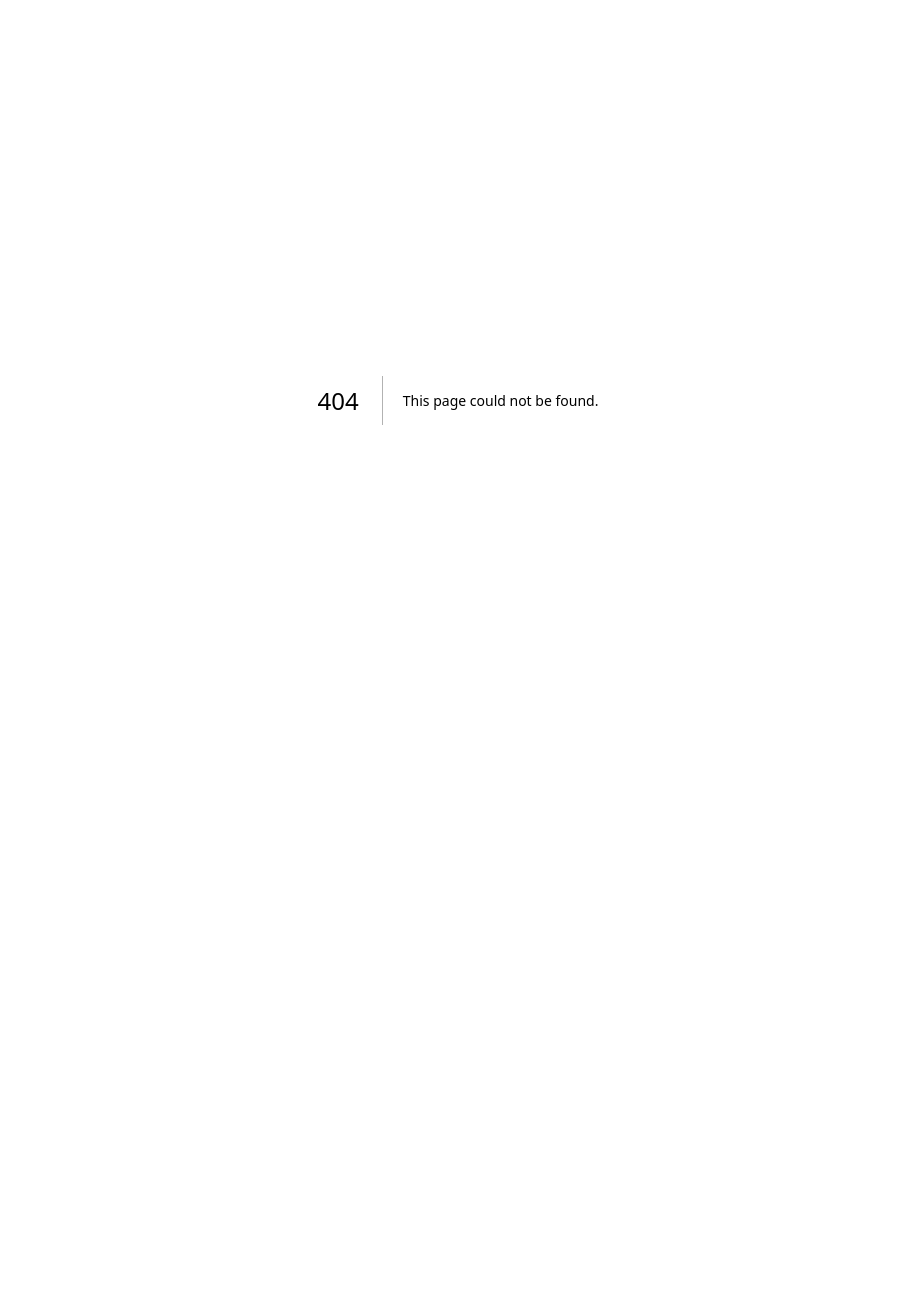
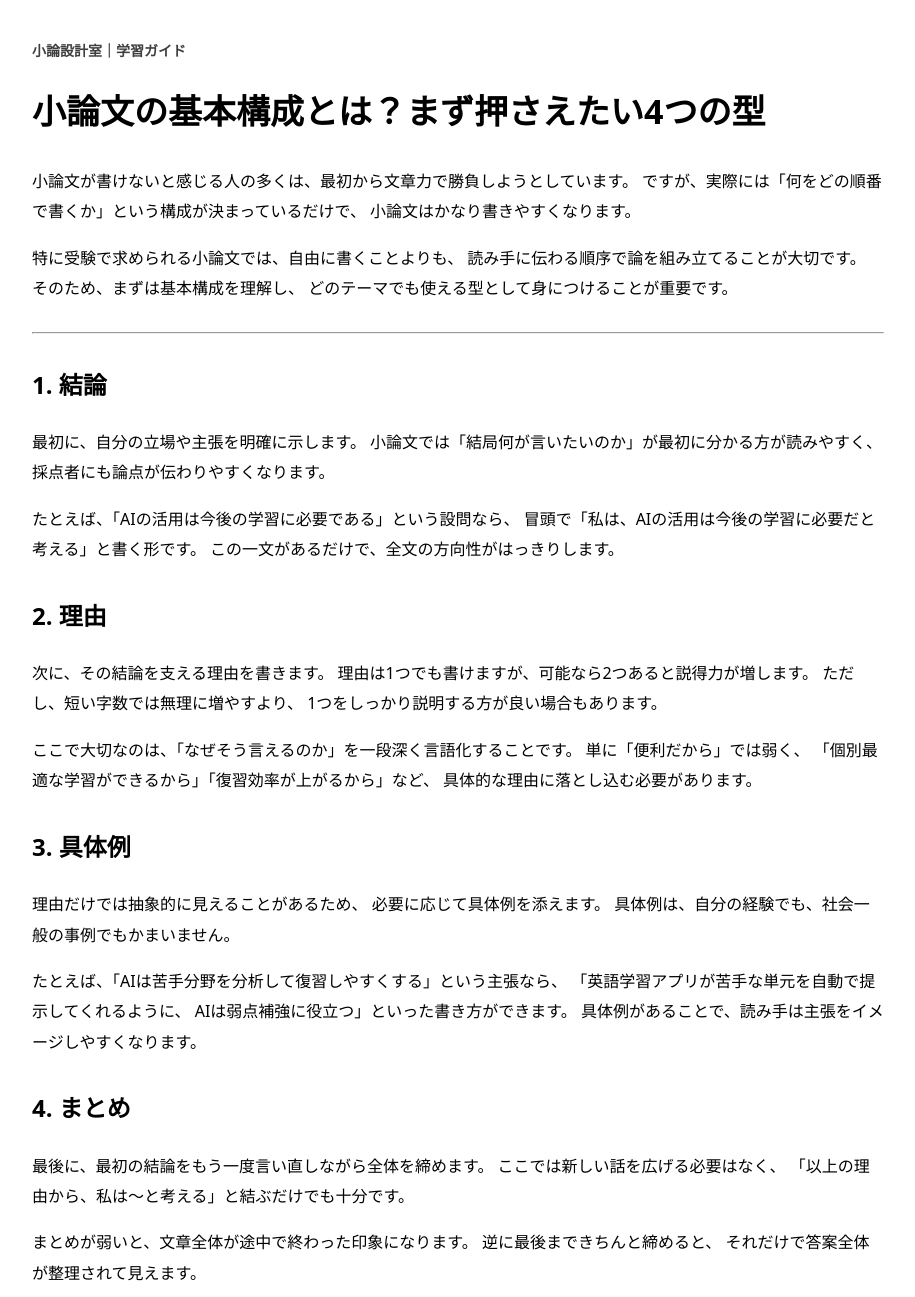
Before and after one commit to roromukuro-afk/shoron-rewarded-web, a Next.js app: page /guide/essay-structure in a window 1280 px wide. Before the commit this address had no page. Shown: the top 1297 px of the page, without its empty margins (182-1097 px from the left). Before the commit the page ends 800 px from the top, so only its background shows below. Built offline with nearby package versions, Linux system fonts and the light colour scheme.

Commit message:
add first guide article

```diff
--- /dev/null
+++ b/app/guide/essay-structure/page.tsx
@@ -0,0 +1,119 @@
+import Link from "next/link";
+
+export default function EssayStructureGuidePage() {
+  return (
+    <main style={{ maxWidth: 900, margin: "0 auto", padding: 24, lineHeight: 1.9 }}>
+      <p style={{ fontSize: 14, opacity: 0.75, fontWeight: 700 }}>
+        小論設計室｜学習ガイド
+      </p>
+
+      <h1 style={{ fontSize: 34, fontWeight: 900, marginTop: 8 }}>
+        小論文の基本構成とは？まず押さえたい4つの型
+      </h1>
+
+      <p style={{ marginTop: 16 }}>
+        小論文が書けないと感じる人の多くは、最初から文章力で勝負しようとしています。
+        ですが、実際には「何をどの順番で書くか」という構成が決まっているだけで、
+        小論文はかなり書きやすくなります。
+      </p>
+
+      <p style={{ marginTop: 12 }}>
+        特に受験で求められる小論文では、自由に書くことよりも、
+        読み手に伝わる順序で論を組み立てることが大切です。
+        そのため、まずは基本構成を理解し、
+        どのテーマでも使える型として身につけることが重要です。
+      </p>
+
+      <hr style={{ margin: "28px 0" }} />
+
+      <section>
+        <h2 style={{ fontSize: 24, fontWeight: 900 }}>1. 結論</h2>
+        <p style={{ marginTop: 12 }}>
+          最初に、自分の立場や主張を明確に示します。
+          小論文では「結局何が言いたいのか」が最初に分かる方が読みやすく、
+          採点者にも論点が伝わりやすくなります。
+        </p>
+
+        <p style={{ marginTop: 12 }}>
+          たとえば、「AIの活用は今後の学習に必要である」という設問なら、
+          冒頭で「私は、AIの活用は今後の学習に必要だと考える」と書く形です。
+          この一文があるだけで、全文の方向性がはっきりします。
+        </p>
+      </section>
+
+      <section style={{ marginTop: 28 }}>
+        <h2 style={{ fontSize: 24, fontWeight: 900 }}>2. 理由</h2>
+        <p style={{ marginTop: 12 }}>
+          次に、その結論を支える理由を書きます。
+          理由は1つでも書けますが、可能なら2つあると説得力が増します。
+          ただし、短い字数では無理に増やすより、
+          1つをしっかり説明する方が良い場合もあります。
+        </p>
+
+        <p style={{ marginTop: 12 }}>
+          ここで大切なのは、「なぜそう言えるのか」を一段深く言語化することです。
+          単に「便利だから」では弱く、
+          「個別最適な学習ができるから」「復習効率が上がるから」など、
+          具体的な理由に落とし込む必要があります。
+        </p>
+      </section>
+
+      <section style={{ marginTop: 28 }}>
+        <h2 style={{ fontSize: 24, fontWeight: 900 }}>3. 具体例</h2>
+        <p style={{ marginTop: 12 }}>
+          理由だけでは抽象的に見えることがあるため、
+          必要に応じて具体例を添えます。
+          具体例は、自分の経験でも、社会一般の事例でもかまいません。
+        </p>
+
+        <p style={{ marginTop: 12 }}>
+          たとえば、「AIは苦手分野を分析して復習しやすくする」という主張なら、
+          「英語学習アプリが苦手な単元を自動で提示してくれるように、
+          AIは弱点補強に役立つ」といった書き方ができます。
+          具体例があることで、読み手は主張をイメージしやすくなります。
+        </p>
+      </section>
+
+      <section style={{ marginTop: 28 }}>
+        <h2 style={{ fontSize: 24, fontWeight: 900 }}>4. まとめ</h2>
+        <p style={{ marginTop: 12 }}>
+          最後に、最初の結論をもう一度言い直しながら全体を締めます。
+          ここでは新しい話を広げる必要はなく、
+          「以上の理由から、私は〜と考える」と結ぶだけでも十分です。
+        </p>
+
+        <p style={{ marginTop: 12 }}>
+          まとめが弱いと、文章全体が途中で終わった印象になります。
+          逆に最後まできちんと締めると、
+          それだけで答案全体が整理されて見えます。
+        </p>
+      </section>
+
+      <hr style={{ margin: "28px 0" }} />
+
+      <section>
+        <h2 style={{ fontSize: 24, fontWeight: 900 }}>基本の型を1つ覚えるだけで書きやすくなる</h2>
+        <p style={{ marginTop: 12 }}>
+          小論文は、才能よりも型の理解が大きい科目です。
+          いきなり上手な表現を目指す必要はありません。
+          まずは「結論 → 理由 → 具体例 → まとめ」という流れを覚え、
+          どのテーマでもその型で考える練習をすると、安定して書けるようになります。
+        </p>
+
+        <p style={{ marginTop: 12 }}>
+          書いたあとは、自分の文章がこの4つのどこに当たるかを確認すると、
+          構成の弱点も見つけやすくなります。
+          小論文が苦手な人ほど、まずは型を意識して練習するのがおすすめです。
+        </p>
+      </section>
+
+      <hr style={{ margin: "28px 0" }} />
+
+      <div style={{ display: "flex", gap: 12, flexWrap: "wrap" }}>
+        <Link href="/">→ トップへ戻る</Link>
+        <Link href="/submit">→ 小論文を投稿する</Link>
+        <Link href="/billing">→ 料金プランを見る</Link>
+      </div>
+    </main>
+  );
+}
```
